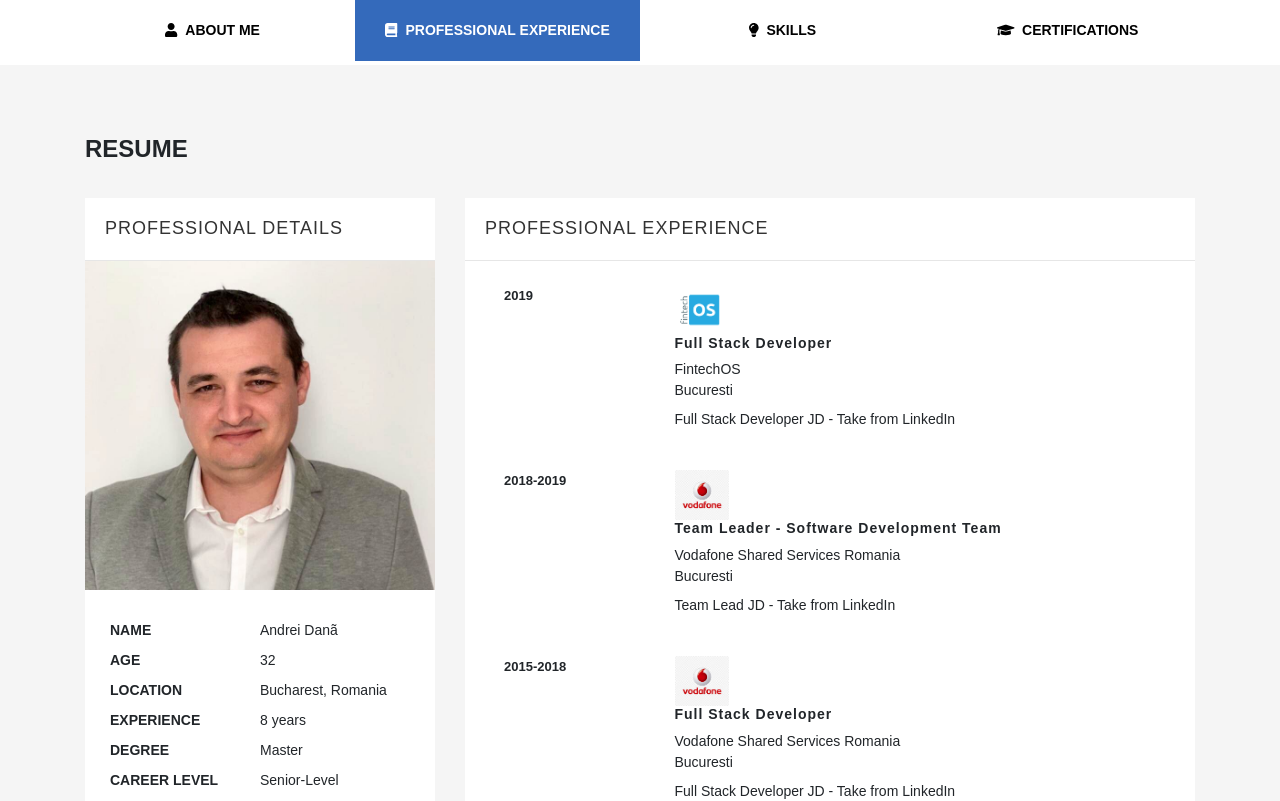
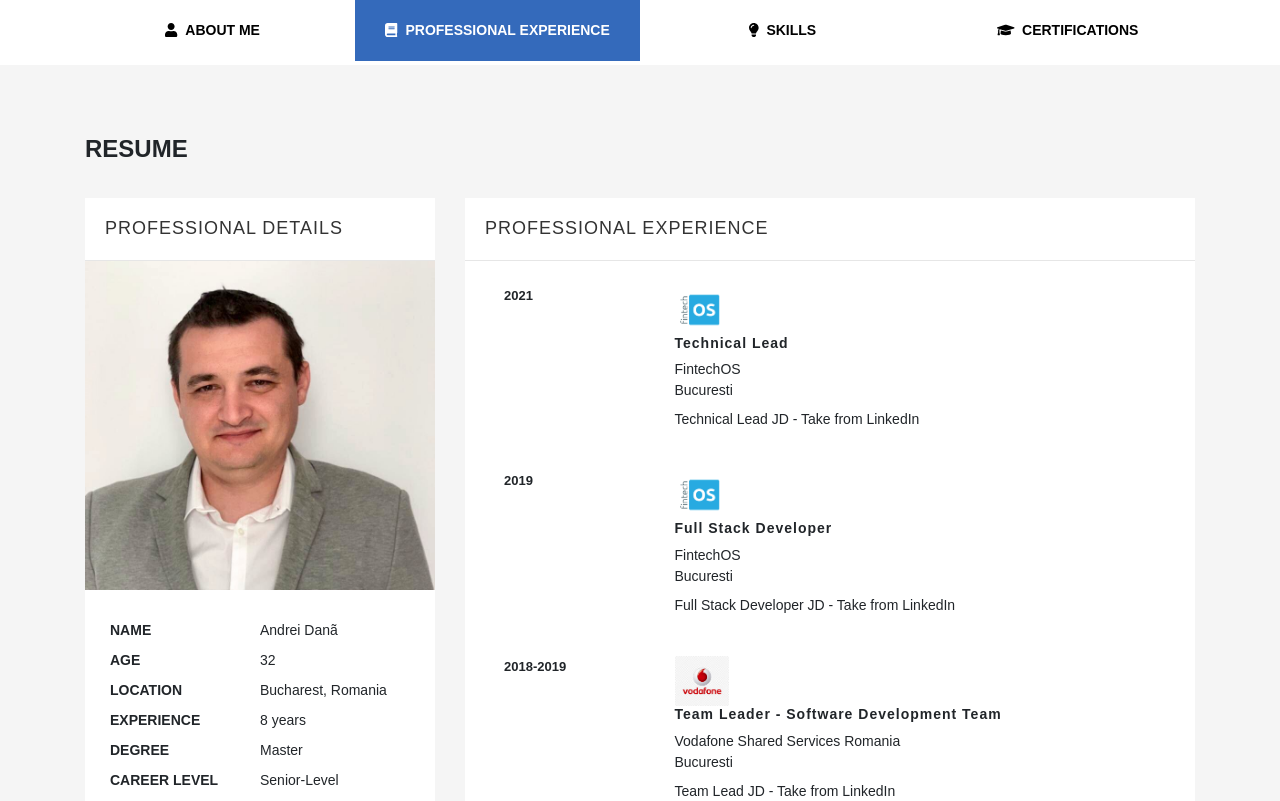
Before and after one commit to andreidana/react-cv, a React (Create React App) app: page /professional-experience in a window 1280 px wide. Shown: the top 801 px of the page. Built offline with nearby package versions, Linux system fonts and the light colour scheme.

Commit message:
add techical lead experience

```diff
--- a/src/StaticData/experience.js
+++ b/src/StaticData/experience.js
@@ -4,6 +4,14 @@ import siLogo from '../Assets/signal-iduna-logo.png';
 import krukLogo from '../Assets/kruk-logo.jpg';
 
 const experience = [{
+  idx: 6,
+  workingYears: '2021',
+  logo: ftosLogo,
+  jobTitle: 'Technical Lead',
+  company: 'FintechOS',
+  location: 'Bucuresti',
+  description: 'Technical Lead JD - Take from LinkedIn',
+}, {
   idx: 5,
   workingYears: '2019',
   logo: ftosLogo,
@@ -35,8 +43,7 @@ const experience = [{
   company: 'Signal Iduna',
   location: 'Bucuresti',
   description: 'Software Developer JD - take from LinkedIn',
-},
-{
+}, {
   idx: 1,
   workingYears: '2011-2013',
   logo: krukLogo,
```
